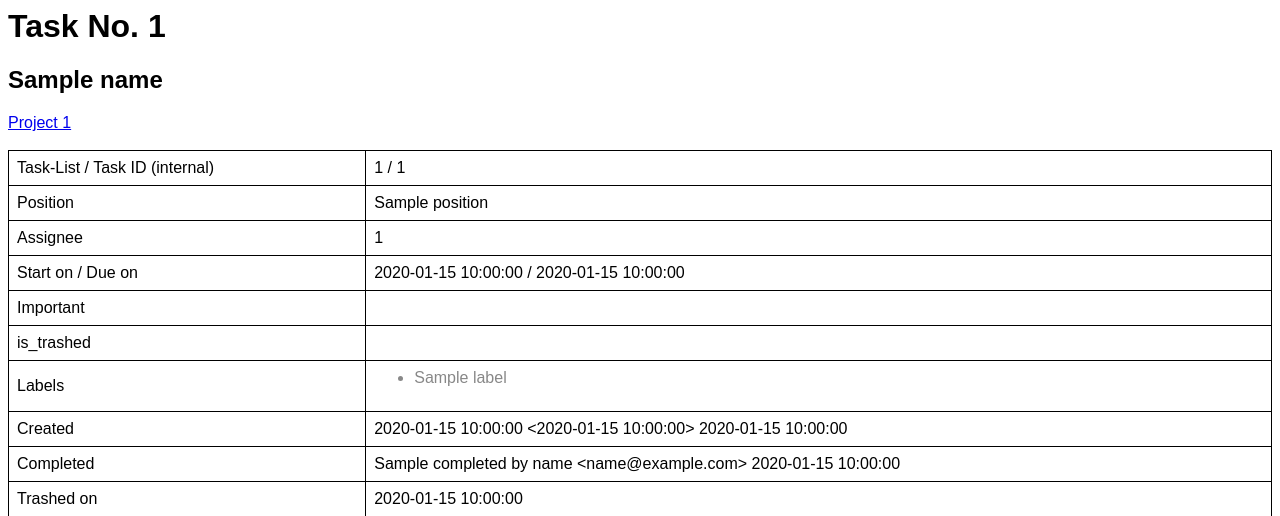
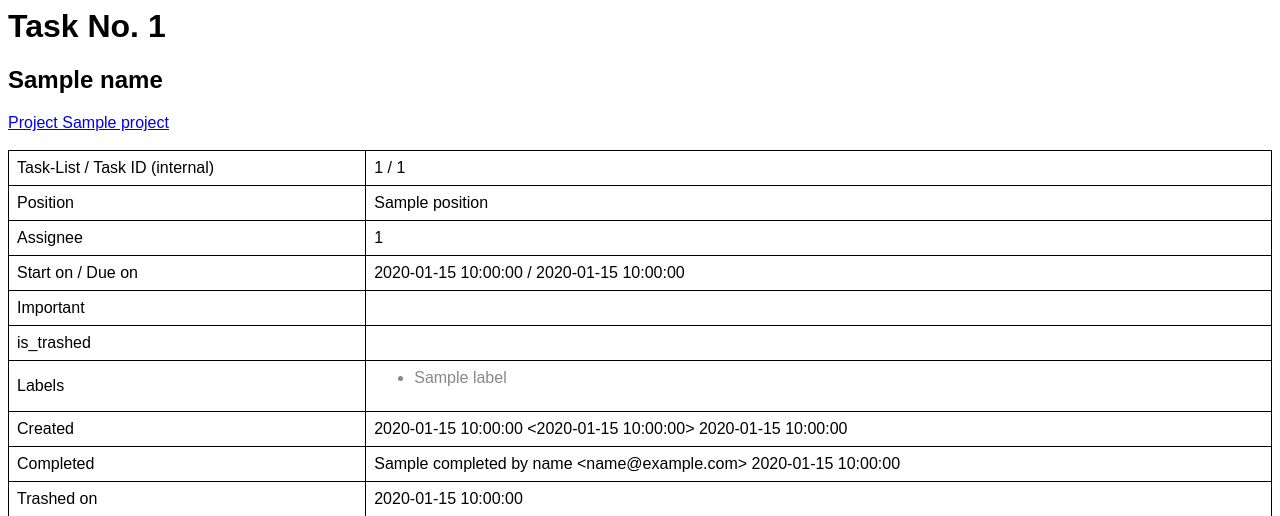
Before and after one commit to s10r-de/ac-py-api, a Python web app: template active_collab_app/templates/task-template.html.j2 in a window 1280 px wide. Shown: the top 516 px of the page. Run offline with Jinja, Linux system fonts and the light colour scheme; the template is opened without the code that fills it: most values are stand-ins (such as "Sample title", 1, 10 or a date in 2020).

Commit message:
Add link to project page
Task#99

```diff
--- a/active_collab_app/html.py
+++ b/active_collab_app/html.py
@@ -6,6 +6,7 @@ import time
 
 from jinja2 import Environment, FileSystemLoader, select_autoescape
 
+from active_collab_api.ac_task import AcTask
 from active_collab_storage.storage import AcFileStorage
 
 
@@ -92,7 +93,9 @@ def render_all_tasks(data, j2env, output_path):
             task_d["due_on"] = time.strftime(
                 time_format, time.gmtime(task_d["due_on"])
             )
-        out_file = os.path.join(output_path, "task-{}.html".format(task_id))
+        task_d["project"] = data["projects"][task.project_id].to_dict()
+        # render and save the HTML
+        out_file = os.path.join(output_path, task_d["html_filename"])
         html = render_task(j2env, task_d).encode("utf-8")
         save_html(out_file, html)
     # todo: task index?
--- a/active_collab_app/templates/task-template.html.j2
+++ b/active_collab_app/templates/task-template.html.j2
@@ -10,7 +10,7 @@
 <h2>{{ name }}</h2>
 
 <div>
-    <a href="{{ "project-%06d.html" % project_id }}">Project {{ project_id }} </a>
+    <a href="{{ "project-%06d.html" % project_id }}">Project {{ project.name }} </a>
 </div>
 &nbsp;
 
```
